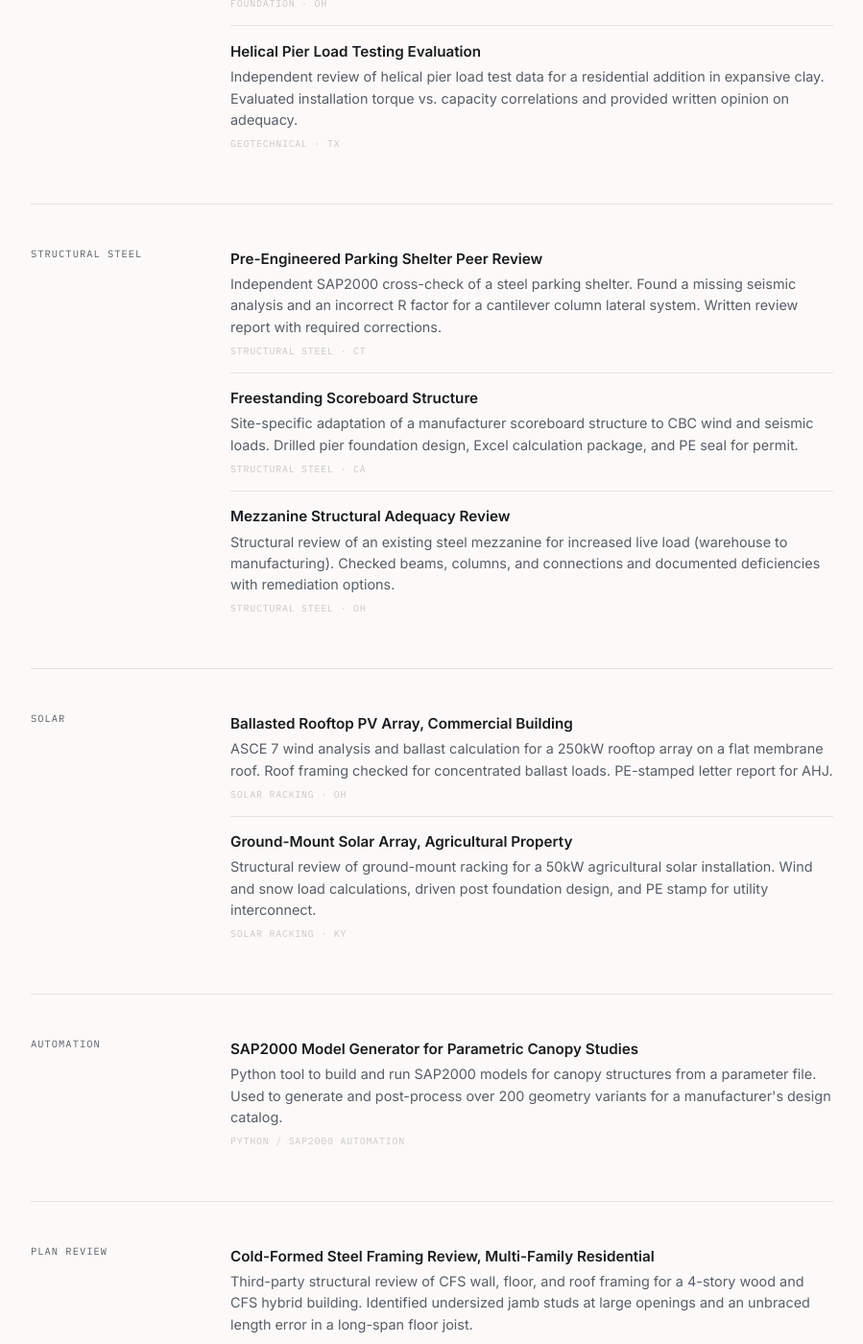
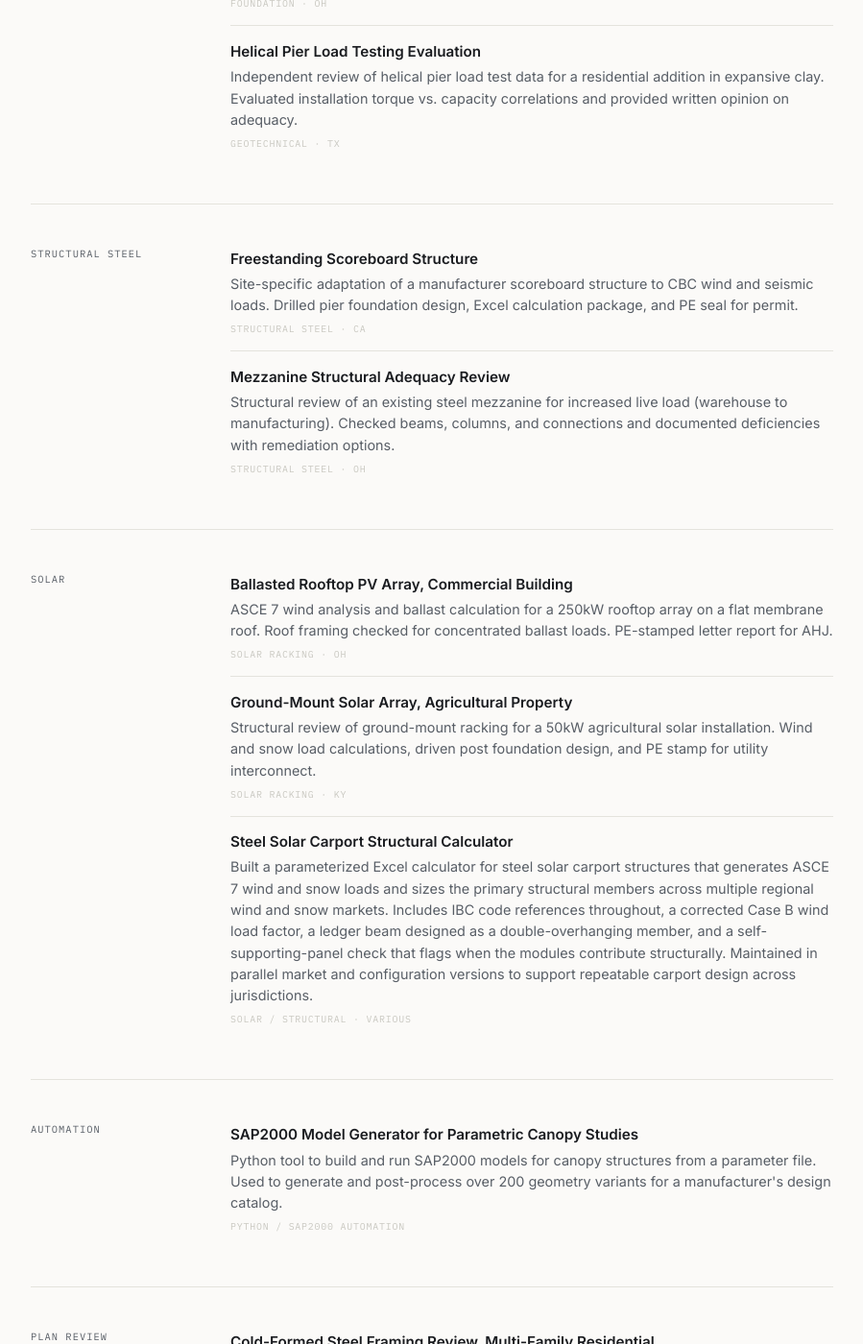
Before and after one commit to Ricyteach/ricyteach.github.io, a Jekyll site: the page built from projects/index.html, in a window 1280 px wide and 1400 px high, scrolled down 692 px. Shown: the whole window at 96% size, without its empty margins (190-1089 px from the left). Built offline with Jekyll 4.4.1, drawn with Linux system fonts in a browser that asks for light colours.

Commit message:
Projects page: remove Parking Shelter (CT), add Steel Solar Carport Calculator
Co-Authored-By: Claude Opus 4.8 <noreply@anthropic.com>

```diff
--- a/projects/index.html
+++ b/projects/index.html
@@ -46,11 +46,6 @@ description: "Selected projects by Rick Teachey, PE: foundation design, structur
   <div class="section-body">
     <div class="project-list">
       <div class="project-item">
-        <h3>Pre-Engineered Parking Shelter Peer Review</h3>
-        <p>Independent SAP2000 cross-check of a steel parking shelter. Found a missing seismic analysis and an incorrect R factor for a cantilever column lateral system. Written review report with required corrections.</p>
-        <div class="project-meta">Structural Steel &middot; CT</div>
-      </div>
-      <div class="project-item">
         <h3>Freestanding Scoreboard Structure</h3>
         <p>Site-specific adaptation of a manufacturer scoreboard structure to CBC wind and seismic loads. Drilled pier foundation design, Excel calculation package, and PE seal for permit.</p>
         <div class="project-meta">Structural Steel &middot; CA</div>
@@ -79,6 +74,11 @@ description: "Selected projects by Rick Teachey, PE: foundation design, structur
         <h3>Ground-Mount Solar Array, Agricultural Property</h3>
         <p>Structural review of ground-mount racking for a 50kW agricultural solar installation. Wind and snow load calculations, driven post foundation design, and PE stamp for utility interconnect.</p>
         <div class="project-meta">Solar Racking &middot; KY</div>
+      </div>
+      <div class="project-item">
+        <h3>Steel Solar Carport Structural Calculator</h3>
+        <p>Built a parameterized Excel calculator for steel solar carport structures that generates ASCE 7 wind and snow loads and sizes the primary structural members across multiple regional wind and snow markets. Includes IBC code references throughout, a corrected Case B wind load factor, a ledger beam designed as a double-overhanging member, and a self-supporting-panel check that flags when the modules contribute structurally. Maintained in parallel market and configuration versions to support repeatable carport design across jurisdictions.</p>
+        <div class="project-meta">Solar / Structural &middot; Various</div>
       </div>
     </div>
   </div>
```
